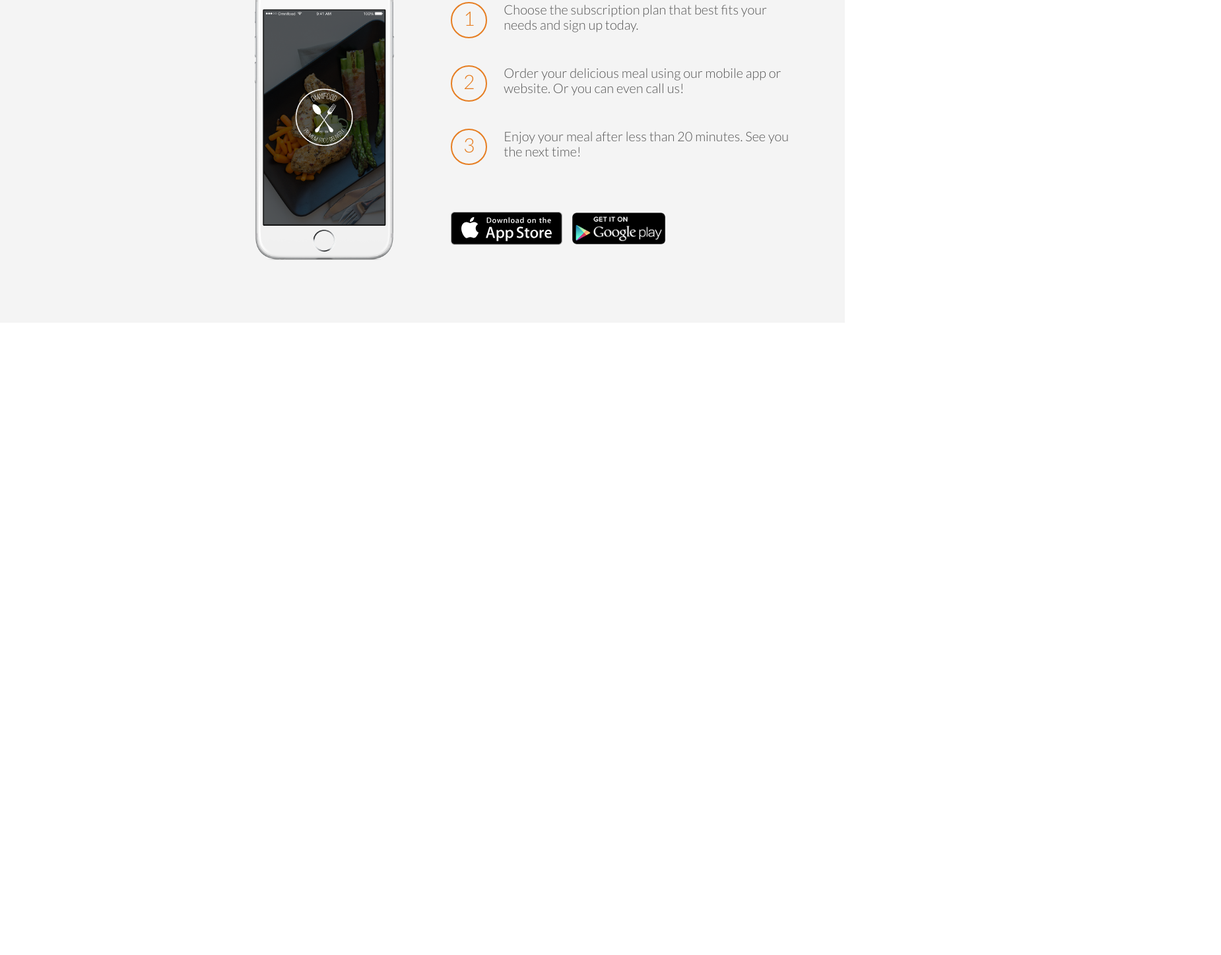
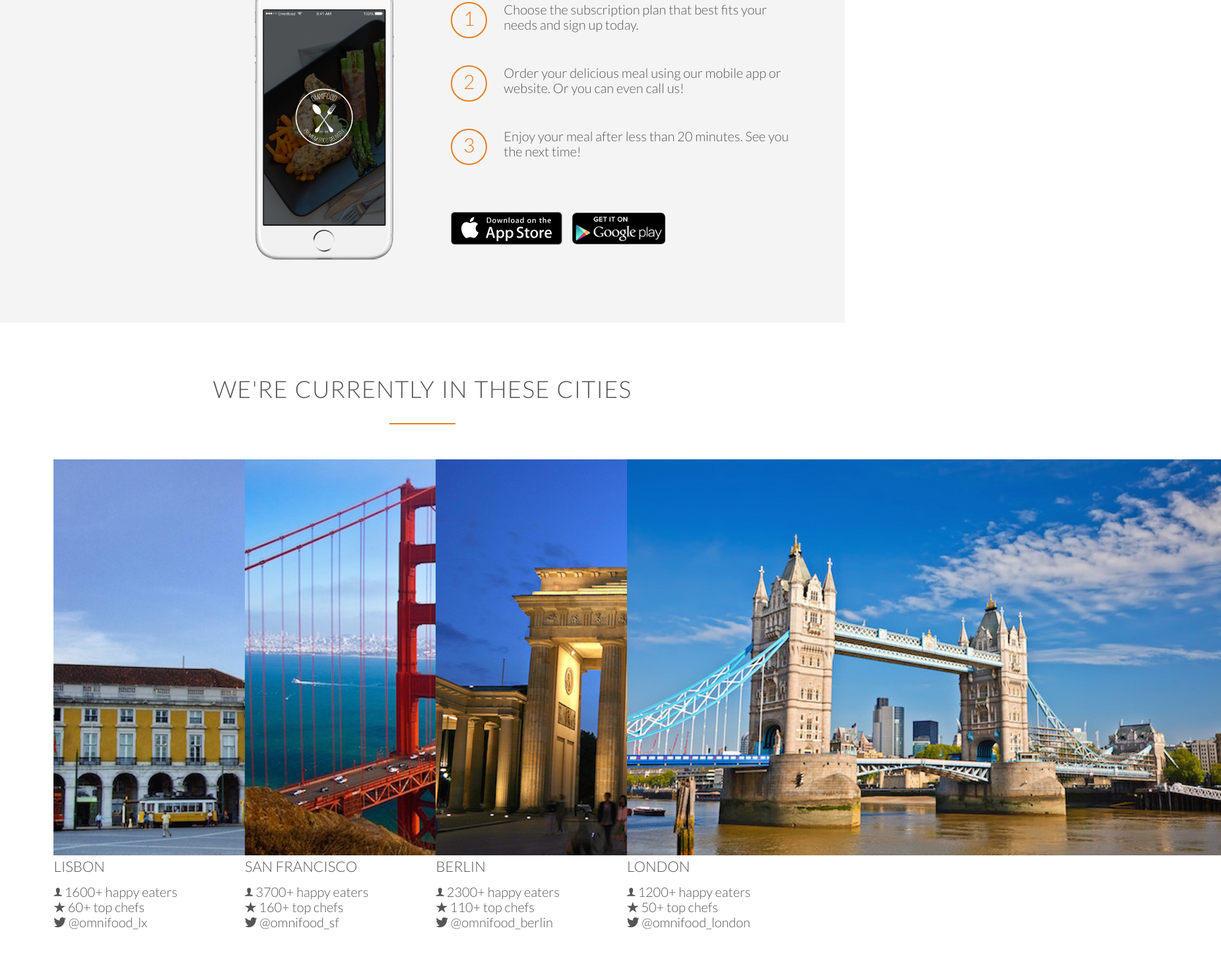
Before and after one commit to sib4321/Omnifood, a plain HTML site: page index.html in a window 1280 px wide. Shown: the part 2249-3696 px from the top of the page at 66% size, 1850 px wide, since content can reach past the window. Before the commit the page ends 2738 px from the top, so only its background shows below. Drawn offline with Linux system fonts and the light colour scheme; files whose address does not match are found by name.

Commit message:
Add the cities section

```diff
--- a/index.html
+++ b/index.html
@@ -150,16 +150,106 @@
            </div>
        </section>
 
+        <section class="section-cities">
+            <div class="row">
+                <h2>We're currently in these cities</h2>
+            </div>
+            <div class="row">
+                <div class="col span-1-of-4 box">
+                    <img src="resources/img/lisbon-3.jpg" alt="Lisbon">
+                    <h3>Lisbon</h3>
+                    <div class="city-feature">
+                    <i class="ion-ios-person"></i>
+                    1600+ happy eaters
+                    </div>
+                    <div class="city-feature">
+                        <i class="ion-ios-star"></i>
+                        60+ top chefs
+                    </div>
+                    <div class="city-feature">
+                        <i class="ion-social-twitter"></i>
+                        @omnifood_lx
+                    </div>
+                </div>
+
+                <div class="col span-1-of-4 box">
+                    <img src="resources/img/san-francisco.jpg" alt="San Francisco">
+                    <h3>San Francisco</h3>
+                    <div class="city-feature">
+                        <i class="ion-ios-person"></i>
+                        3700+ happy eaters
+                    </div>
+                    <div class="city-feature">
+                        <i class="ion-ios-star"></i>
+                        160+ top chefs
+                    </div>
+                    <div class="city-feature">
+                        <i class="ion-social-twitter"></i>
+                        @omnifood_sf
+                    </div>
+                </div>
+
+                <div class="col span-1-of-4 box">
+                    <img src="resources/img/berlin.jpg" alt="Berlin">
+                    <h3>Berlin</h3>
+                    <div class="city-feature">
+                        <i class="ion-ios-person"></i>
+                        2300+ happy eaters
+                    </div>
+                    <div class="city-feature">
+                        <i class="ion-ios-star"></i>
+                        110+ top chefs
+                    </div>
+                    <div class="city-feature">
+                        <i class="ion-social-twitter"></i>
+                        @omnifood_berlin
+                    </div>
+                </div>
+
+                <div class="col span-1-of-4 box">
+                    <img src="resources/img/london.jpg" alt="London">
+                    <h3>London</h3>
+                    <div class="city-feature">
+                        <i class="ion-ios-person"></i>
+                        1200+ happy eaters
+                    </div>
+                    <div class="city-feature">
+                        <i class="ion-ios-star"></i>
+                        50+ top chefs
+                    </div>
+                    <div class="city-feature">
+                        <i class="ion-social-twitter"></i>
+                        @omnifood_london
+                    </div>
+                </div>
+            </div>
+        </section>
+
     </body>
 </html>
 <!--
+Title: We're currently in these cities
 
-Section 3: How it works
-Title: How it works - Simple as 1, 2, 3
+Lisbon
+1600+ happy eaters
+60+ top chefs
+@omnifood_lx
 
-1.	Choose the subscription plan that best fits your needs and sign up today.
-2.	Order your delicious meal using our mobile app or website. Or you can even call us!
-3.	Enjoy your meal after less than 20 minutes. See you the next time!
+San Francisco
+3700+ happy eaters
+160+ top chefs
+@omnifood_sf
+
+Berlin
+2300+ happy eaters
+110+ top chefs
+@omnifood_berlin
+
+London
+1200+ happy eaters
+50+ top chefs
+@omnifood_london
+
 
 
 -->
```
